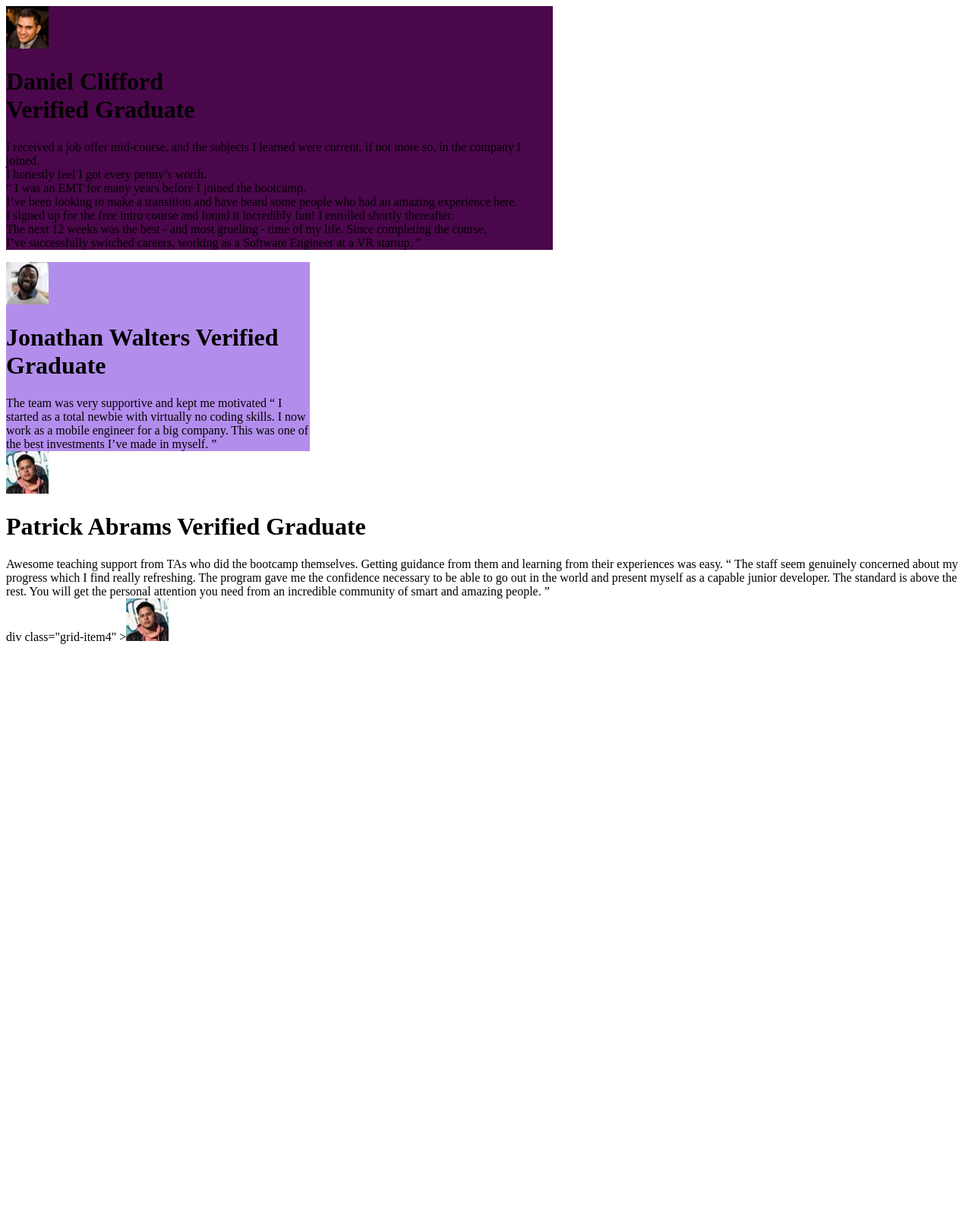
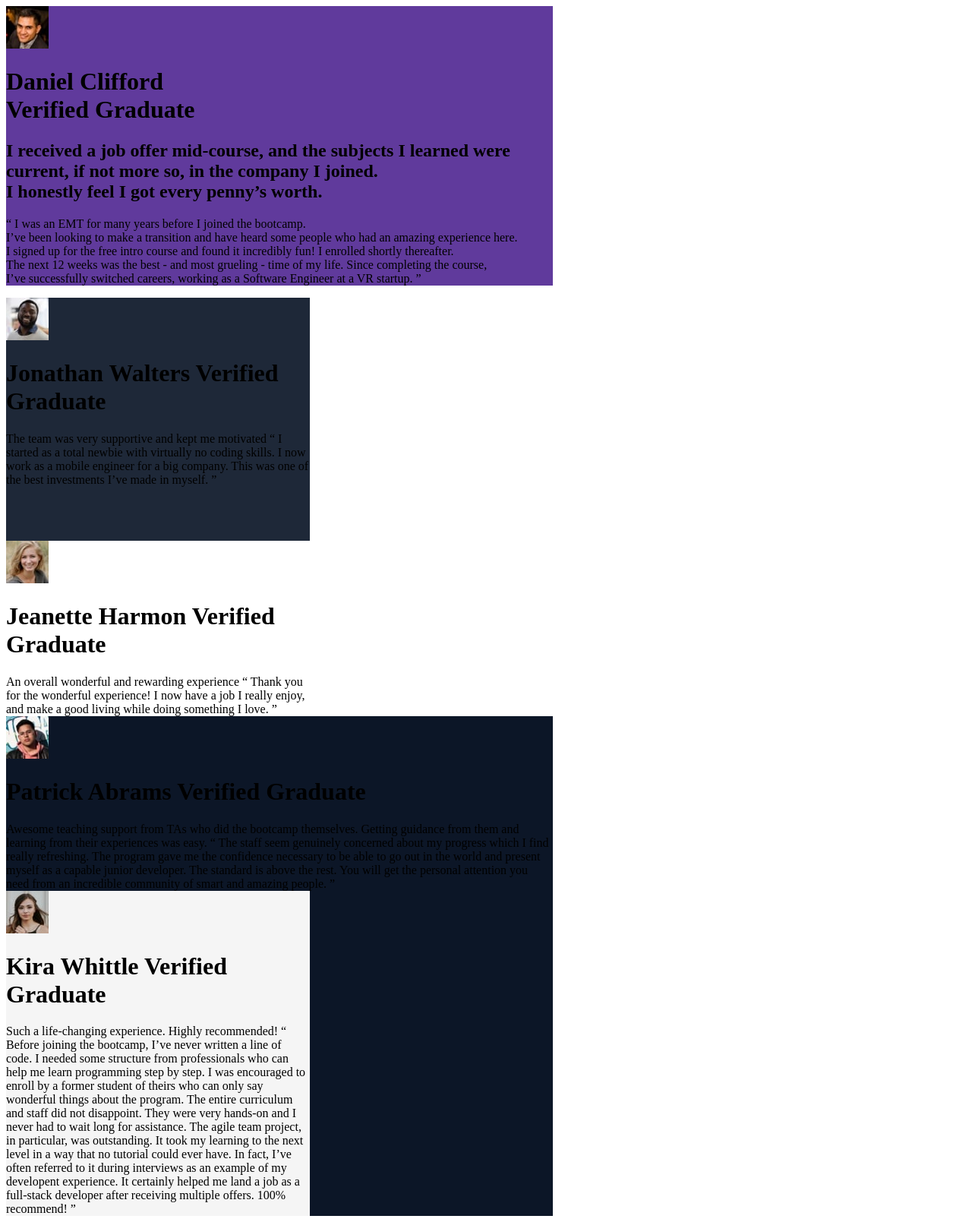
Before and after one commit to lumwachi25418/testimonialss, a plain HTML site: page index.html in a window 1280 px wide. Shown: the whole page at 76% size. Before the commit the page ends 856 px from the top, so only its background shows below. Drawn offline with Linux system fonts and the light colour scheme.

Commit message:
added images

```diff
--- a/css/style.css
+++ b/css/style.css
@@ -1,26 +1,38 @@
-@media screen
-{min-width :375px;
-               max-width:1440px;}
-{
-    margin:0px;
-    padding:0px;
-    box-sizing:border-box;
-
+@media screen {
+  min-width: 375px;
+  max-width: 1440px;
 }
-.container{
-    display:grid;
-    grid-template-column :repeat;
-    padding:10px;
+ {
+  margin: 0px;
+  padding: 0px;
+  box-sizing: border-box;
 }
-.grid-item1{
-    width:45em;
-
-    background-color:rgb(75, 7, 75);
+.container {
+  display: grid;
+  grid-template-column: auto auto auto, minmax(300px, 1fr);
+  padding: 10px;
+  text-align: center;
+  column-gap: 20px;
 }
-.grid-item2{
-    background-color: hsl(264,72%,74%);
-    width:25em;
+.grid-item1 {
+  width: 45em;
+  background-color: hsl(263, 46%, 42%);
 }
-.grid-item3{
-
+.grid-item2 {
+  background-color: hsl(217, 30%, 17%);
+  width: 25em;
+  height: 20em;
 }
+.grid-item3 {
+  background-color: white;
+  width: 25em;
+}
+.grid-item4 {
+  background-color: hsl(218, 53%, 10%);
+  text: white;
+  width: 45em;
+}
+.grid-item5 {
+  background-color: whitesmoke;
+  width: 25em;
+}
--- a/index.html
+++ b/index.html
@@ -8,9 +8,9 @@
     <div class="grid-container">
         <div class="grid-item1" ><img src="images/image-daniel.jpg">
             <h1>Daniel Clifford<br>Verified Graduate</h1>
-               <p> I received a job offer mid-course, and the subjects I learned were current, if not more so, in the company I joined.
-                 <br>I honestly feel I got every penny’s worth.<br>
-                 “ I was an EMT for many years before I joined the bootcamp.<br>
+               <h2> I received a job offer mid-course, and the subjects I learned were current, if not more so, in the company I joined.
+                 <br>I honestly feel I got every penny’s worth.</h2>
+                <p>“ I was an EMT for many years before I joined the bootcamp.<br>
                  I’ve been looking to make a transition and have heard some people who had an amazing experience here.<br>
                  I signed up for the free intro course and found it incredibly fun! I enrolled shortly thereafter.<br>
                  The next 12 weeks was the best - and most grueling - time of my life. Since completing the course,<br>
@@ -18,10 +18,11 @@
             </div>
             <div class="grid-item2" ><img src="images/image-jonathan.jpg">
                 <h1>Jonathan Walters Verified Graduate</h1> The team was very supportive and kept me motivated “ I started as a total newbie with virtually no coding skills. I now work as a mobile engineer for a big company. This was one of the best investments I’ve made in myself. ”</div>
-                <div class="grid-item3" ><img src="images/image-patrick.jpg"> <h1>Patrick Abrams Verified Graduate </h1>
-                    Awesome teaching support from TAs who did the bootcamp themselves. Getting guidance from them and learning from their experiences was easy. “ The staff seem genuinely concerned about my progress which I find really refreshing. The program gave me the confidence necessary to be able to go out in the world and present myself as a capable junior developer. The standard is above the rest. You will get the personal attention you need from an incredible community of smart and amazing people. ”</div>
-                    div class="grid-item4" ><img src="images/image-patrick.jpg">
-</head>
+                <div class="grid-item3" ><img src="images/image-jeanette.jpg"> <h1>Jeanette Harmon Verified Graduate </h1>An overall wonderful and rewarding experience “ Thank you for the wonderful experience! I now have a job I really enjoy, and make a good living while doing something I love. ”
+                  </div>
+                    <div class="grid-item4" ><img src="images/image-patrick.jpg"><h1>Patrick Abrams Verified Graduate</h1> Awesome teaching support from TAs who did the bootcamp themselves. Getting guidance from them and learning from their experiences was easy. “ The staff seem genuinely concerned about my progress which I find really refreshing. The program gave me the confidence necessary to be able to go out in the world and present myself as a capable junior developer. The standard is above the rest. You will get the personal attention you need from an incredible community of smart and amazing people. ”
+
+                   <div class="grid-item5"><img src="images/image-kira.jpg"><h1>Kira Whittle Verified Graduate </h1>Such a life-changing experience. Highly recommended! “ Before joining the bootcamp, I’ve never written a line of code. I needed some structure from professionals who can help me learn programming step by step. I was encouraged to enroll by a former student of theirs who can only say wonderful things about the program. The entire curriculum and staff did not disappoint. They were very hands-on and I never had to wait long for assistance. The agile team project, in particular, was outstanding. It took my learning to the next level in a way that no tutorial could ever have. In fact, I’ve often referred to it during interviews as an example of my developent experience. It certainly helped me land a job as a full-stack developer after receiving multiple offers. 100% recommend! ”            </head>
 <body>
 
 </body>
```
